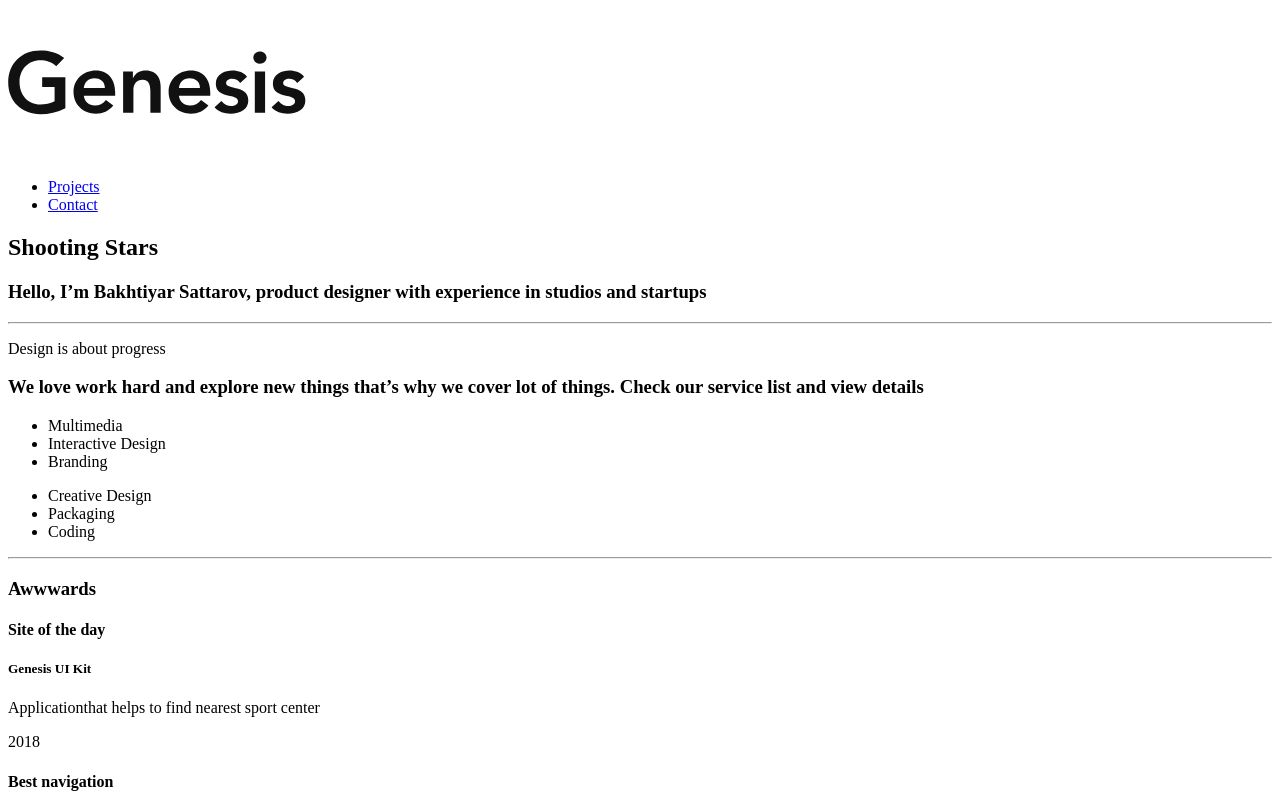
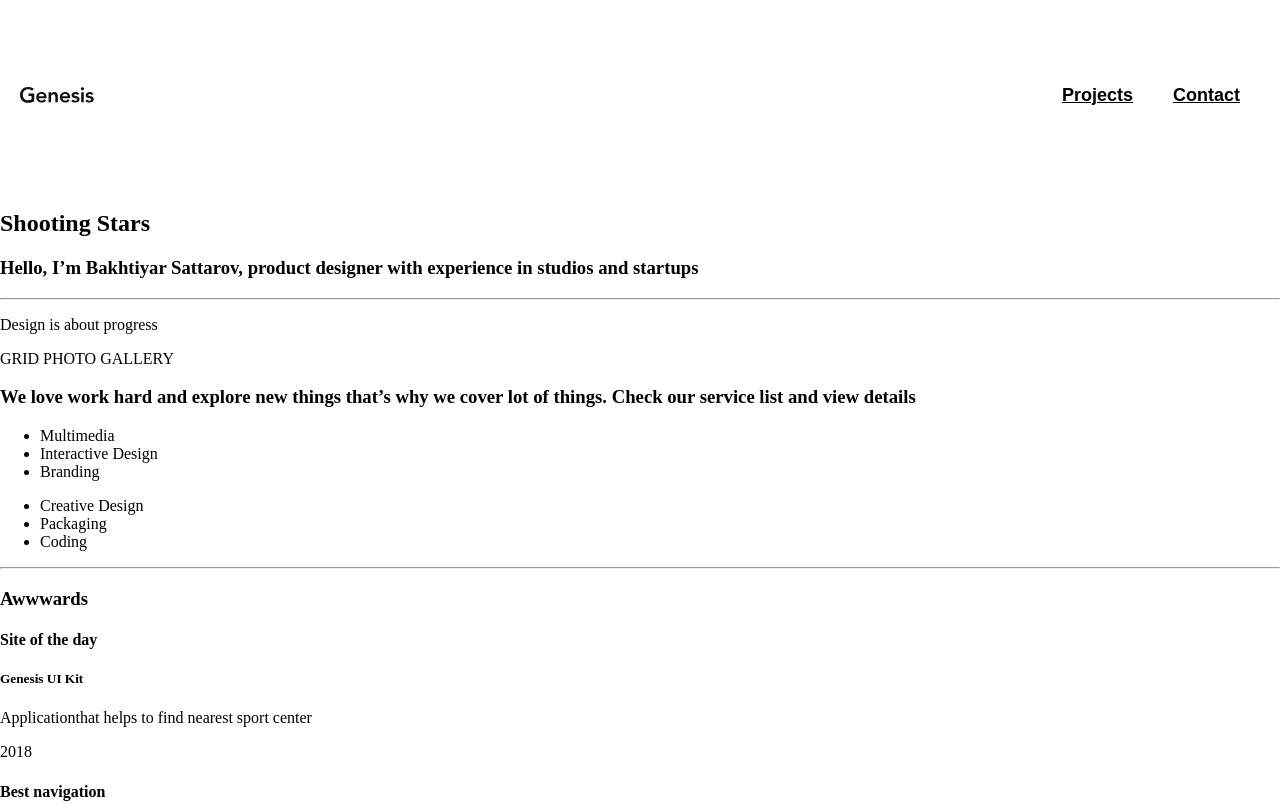
Before and after one commit to MariaKim1/Assignment11_Genesis-portfolio, a plain HTML site: page index.html in a window 1280 px wide. Shown: the top 804 px of the page. Drawn offline with Linux system fonts and the light colour scheme.

Commit message:
header done

```diff
--- a/index.html
+++ b/index.html
@@ -3,6 +3,8 @@
 <head>
     <meta charset="UTF-8">
     <meta name="viewport" content="width=device-width, initial-scale=1.0">
+    <link rel="stylesheet" href="styles/normalize.css">
+    <link rel="stylesheet" href="styles/index.css">
     <title>MKP_Genesis</title>
 </head>
 <body>
@@ -32,6 +34,9 @@
 
         <div class="grid_photogallery">
 <!-- COME BACK TO LATER -->
+            <p>
+                GRID PHOTO GALLERY
+            </p>
         </div>
 
         <div class="grid_service-awards-list">
--- a/styles/_header.scss
+++ b/styles/_header.scss
@@ -0,0 +1,31 @@
+header {
+    min-height: 100px;
+    margin: auto;
+    padding: 20px;
+    background-color: rgba(255, 255, 255, 1);
+    display: flex;
+    justify-content: space-between;
+    align-items: center;
+}
+
+.header__logo {
+    width: 6%;
+    margin: 0;
+    padding: 0;
+}
+
+nav {
+    font-family: 'Mulish', sans-serif;
+    font-weight: 700;
+    font-size: 18px;
+}
+
+.header__nav__list {
+    list-style-type: none;
+    display: flex;
+}
+
+.header__nav__item {
+    color: black;
+    padding: 20px;
+}
--- a/styles/_text.scss
+++ b/styles/_text.scss
@@ -1,4 +1,4 @@
 /* <link href="https://fonts.googleapis.com/css2?family=Mulish:ital,wght@0,400;0,700;1,400&display=swap" rel="stylesheet"> */
 
-
-/* font-family: 'Mulish', sans-serif; */
+$main-font-family: 'Mulish', sans-serif;
+$main-text-color: rgba(17, 17, 17, 1);
--- a/styles/index.scss
+++ b/styles/index.scss
@@ -1,2 +1,12 @@
+@use 'text';
+
 @import 'header';
 @import 'footer';
+
+
+body {
+    max-width: 1440px;
+    width: 100%;
+    background-color: rgba(255, 255, 255, 1);
+    margin: auto;
+}
```
Also changed, not shown: pages/contact.html (+11 -0 lines), pages/projects.html (+11 -0 lines), styles/index.css, 1 other file.
